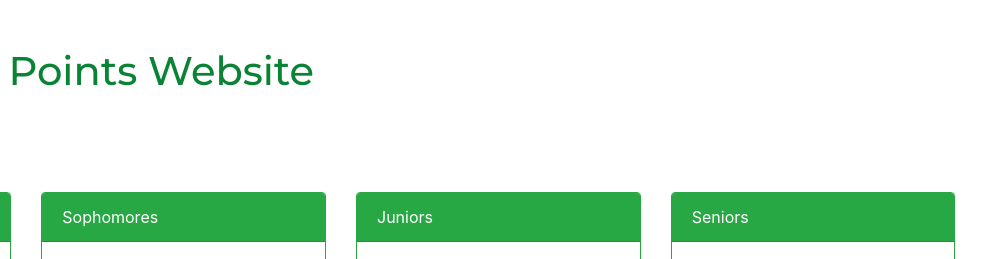
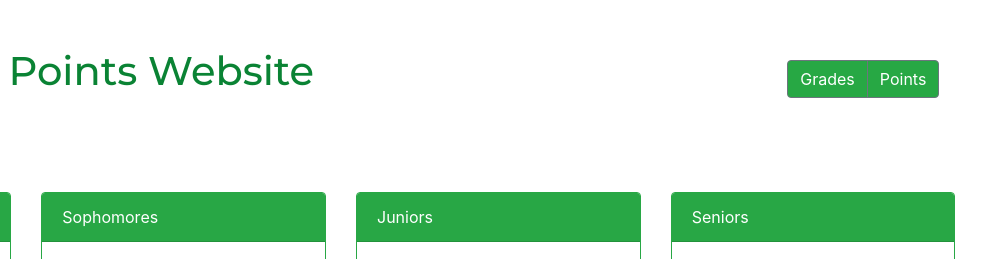
Before and after one commit to RosalieWessels/spirit-points-app, a plain HTML site: page index.html in a window 1280 px wide. Shown: the top 259 px of the page, 299-1280 px from the left. Drawn offline with nearby package versions, Linux system fonts and the light colour scheme.

Commit message:
Added green toggle button to toggle between ordering by grades or points

```diff
--- a/index.html
+++ b/index.html
@@ -26,6 +26,10 @@
         <a class="navbar-brand" href="#">
           <img src="panthers.png" height="80" class="d-inline-block align-top" alt="">
           <a class="navbar-brand h1 mr-auto" href="#"><h1>Spirit Points Website</h1></a>
+          <div class="btn-group ml-auto" role="group" aria-label="Order by...">
+            <button type="button" class="btn btn-secondary">Grades</button>
+            <button type="button" class="btn btn-secondary">Points</button>
+          </div>
         </a>
       </nav>
 
--- a/styles.css
+++ b/styles.css
@@ -1,13 +1,22 @@
+/* Text Styling */
 h1 {
   color: #0a8334;
   font-family: 'Montserrat', sans-serif;
   font-weight: 700;
 }
 
+/* Basic layout */
 .fluid-container {
   margin: 2%;
 }
 
+/* Images/Icon styling */
 .fa-crown {
   color: #FFF400;
 }
+
+/* */
+
+.btn-group button{
+  background-color: #27a844;
+}
```
